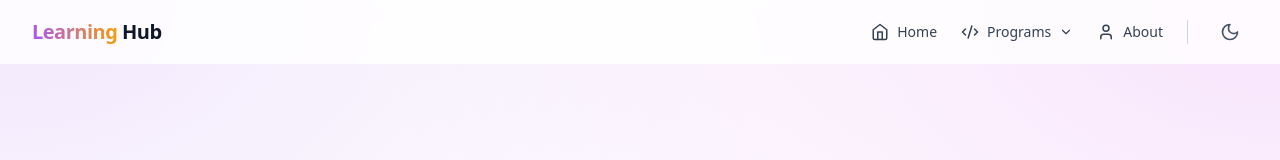
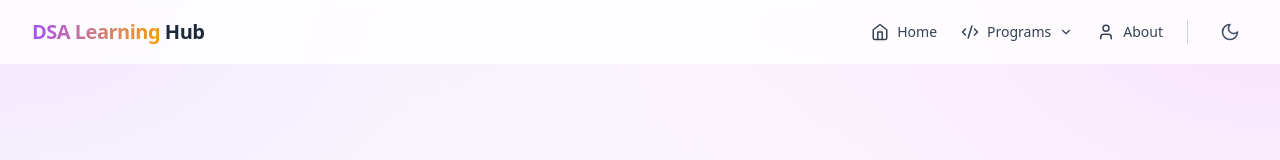
Before and after one commit to toxicbishop/DSA-Original, a React (Vite) app: page / in a window 1280 px wide. Shown: the top 160 px of the page. Built offline with nearby package versions, Linux system fonts and the light colour scheme.

Commit message:
feat: introduce Navigation component with site title, home, programs, about links, and theme toggle functionality.

```diff
--- a/src/components/Navigation.tsx
+++ b/src/components/Navigation.tsx
@@ -35,9 +35,9 @@ export const Navigation: React.FC<NavigationProps> = ({
         <div className="flex items-center justify-between h-16">
           <h1 className="text-xl font-bold tracking-tight">
             <span className="bg-gradient-to-r from-brand-500 to-accent-500 bg-clip-text text-transparent">
-              Learning
+              DSA Learning
             </span>{" "}
-            <span className="text-slate-900 dark:text-white">Hub</span>
+            <span className="text-slate-800 dark:text-[#f5e6d3]">Hub</span>
           </h1>
 
           <div className="hidden md:flex items-center space-x-6">
```
